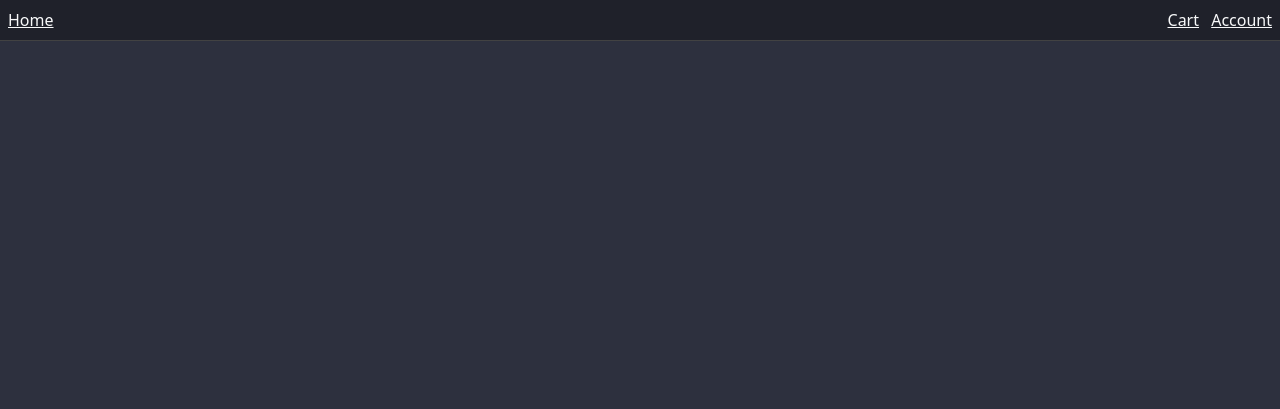
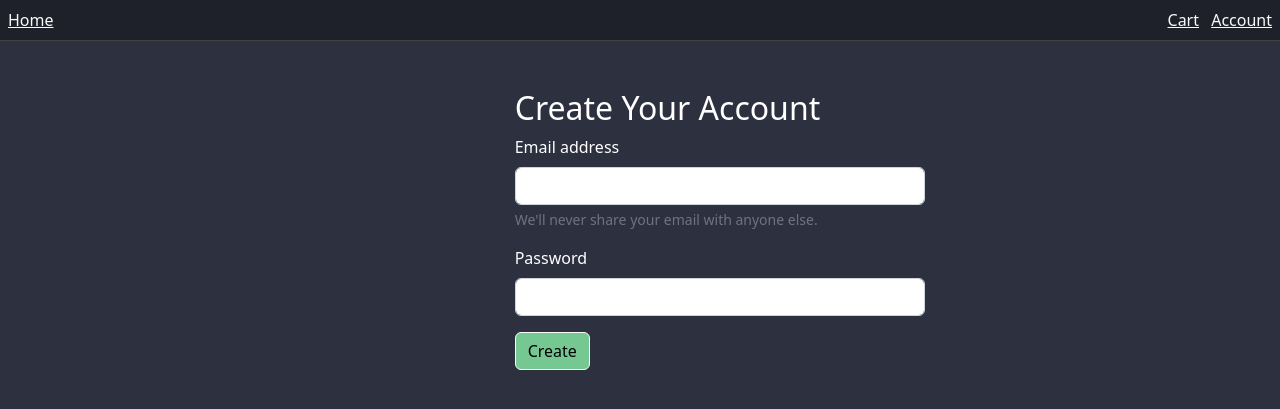
Before and after one commit to Nuell-A/BookStore-Flask, a Flask app: page /account/create in a window 1280 px wide. Shown: the top 409 px of the page. Run offline with Flask 3, Linux system fonts and the light colour scheme.

```diff
--- a/app/routes.py
+++ b/app/routes.py
@@ -2,6 +2,14 @@ from flask import redirect, render_template, request, url_for, flash
 from flask_login import LoginManager, UserMixin, login_user, logout_user, login_required
 from . import app
 from . import controller
+
+login_manager = LoginManager()
+login_manager.init_app(app)
+# Mock DB while I migrate SQL database to server (instead of laptop).
+users = {
+    "nuell01@test.com": {"email": "nuell01@test.com", "password": "password1"},
+    "nuell02@test.com": {"email": "nuell02@test.com", "password": "password2"},
+}
 
 @app.route('/', methods=['GET'])
 def index():
@@ -21,10 +29,32 @@ def cart():
     }
     return render_template('cart.html', context=context)
 
-@app.route('/account')
+class User(UserMixin):
+    def __init__(self, email):
+        self.id = email
+
+@login_manager.user_loader
+def loadUser(user_id):
+    return User(user_id)
+
+@app.route('/account', methods=['GET', 'POST'])
 def account():
+    if request.method == 'POST':
+        email = request.form['email']
+        password = request.form['password']
+
+        user = users.get(email)
+        if user and user['password'] == password:
+            login_user(User(email))
+            flash("Logged in successfully.")
+            return redirect(url_for('profile'))
+
     return render_template('account.html')
 
 @app.route('/account/create')
 def accountCreate():
     return render_template('account_create.html')
+
+@app.route('/profile')
+def profile():
+    return render_template('account_create.html')
--- a/app/templates/account_create.html
+++ b/app/templates/account_create.html
@@ -1 +1,25 @@
 {% extends "base.html" %}
+
+{% block title %} Create an Account {% endblock %}
+
+{% block content %}
+    <div class="contain">
+        <div class="row justify-content-center">
+            <div class="col-5 col-lg-4 col-md-4 mt-5 login">
+                <h2>Create Your Account</h2>
+                <form action="#">
+                    <div class="mb-3">
+                      <label for="input_email" class="form-label">Email address</label>
+                      <input type="email" class="form-control" id="input_email" aria-describedby="emailHelp">
+                      <div id="emailHelp" class="form-text">We'll never share your email with anyone else.</div>
+                    </div>
+                    <div class="mb-3">
+                      <label for="input_password" class="form-label">Password</label>
+                      <input type="password" class="form-control" id="input_password">
+                    </div>
+                    <button type="submit" class="btn btn-light">Create</button>
+                  </form>
+            </div>
+        </div>
+    </div>
+{% endblock %}
```
Also changed, not shown: app/templates/account.html (+4 -4 lines).
